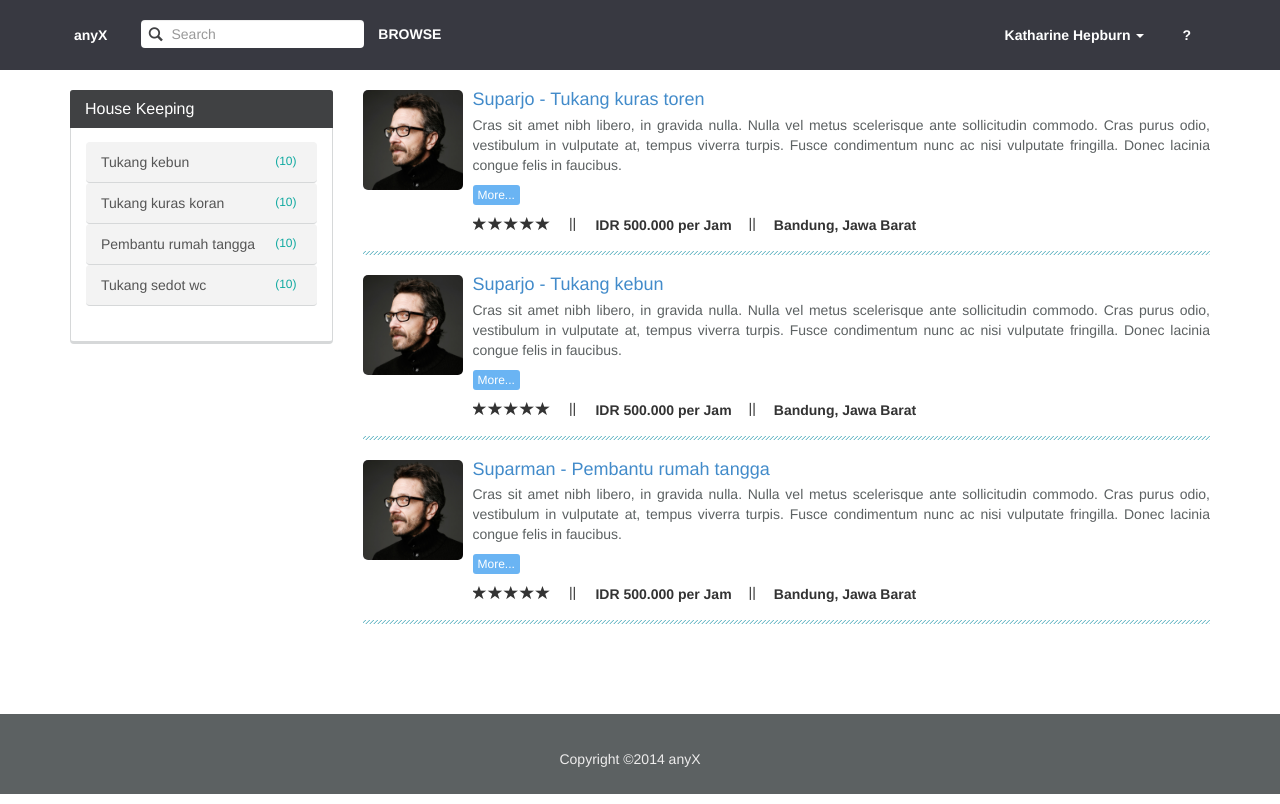
After one commit to fandhi/kuskaspro, a PHP site: page /list-category.php in a window 1280 px wide. The commit adds this page. Run offline with PHP 8.4, Linux system fonts and the light colour scheme.

Commit message:
-tambah file list-category.php -edit css

```diff
--- a/css/style-themes.css
+++ b/css/style-themes.css
@@ -652,7 +652,6 @@ filter: progid:DXImageTransform.Microsoft.gradient( startColorstr='#464646', end
 }
 .theme-style .panel-heading {
     border: none;
-    border-radius: 0;
     margin: -1px;
     color: #fff;
 }
@@ -965,3 +964,15 @@ filter: progid:DXImageTransform.Microsoft.gradient( startColorstr='#464646', end
 right: 7px;
 top: 12px;
 }
+/*menu list category
+-------------------------------------------------*/
+.menu-list-category ul {
+    padding-left: 0px;
+}
+.menu-list-category li {
+    display: block;
+}
+.menu-list-category li .list-group-item {
+    border: none;
+}
+.menu-list-category .list-group .list-group-item:after {content: "";}
--- /dev/null
+++ b/list-category.php
@@ -0,0 +1,112 @@
+<?php
+include 'inc_header.php';
+include 'main-menu-after-login.php';
+?>
+<div class="container">
+    <div class="row">
+        <div class="col-xs-12 col-sm-4 col-md-3">
+            <div class="panel panel-primary inverse-theme menu-list-category">
+                <div class="panel-heading"><h3 class="panel-title">House Keeping</h3></div>
+                <div class="panel-body">
+                    <ul class="list-group inverse-theme">
+                        <li><a class="list-group-item" href="" title="">Tukang kebun <span class="badge">(10)</span></a></li>
+                        <li><a class="list-group-item" href="" title="">Tukang kuras koran <span class="badge">(10)</span></a></li>
+                        <li><a class="list-group-item" href="" title="">Pembantu rumah tangga <span class="badge">(10)</span></a></li>
+                        <li><a class="list-group-item" href="" title="">Tukang sedot wc <span class="badge">(10)</span></a></li>
+                    </ul>
+                </div>
+            </div>
+        </div>
+        <div class="col-sm-8 col-md-9">
+            <ul id="search-result" class=" media-list">
+                <li class="media result-1">
+                    <a class="pull-left" href="#">
+                        <img class="media-object" data-src="holder.js/64x64" alt="64x64" src="img/content/profile/creative-person.jpg" style="width: 100px; height: 100px;">
+                    </a>
+                    <div class="media-body">
+                        <h4 class="media-heading"><a href="">Suparjo - Tukang kuras toren</a></h4>
+                        <div class="result-toggle">
+                            <article>
+                                <p>Cras sit amet nibh libero, in gravida nulla. Nulla vel metus scelerisque ante sollicitudin commodo. Cras purus odio, vestibulum in vulputate at, tempus viverra turpis. Fusce condimentum nunc ac nisi vulputate fringilla. Donec lacinia congue felis in faucibus.</p>
+                                <p>Cras sit amet nibh libero, in gravida nulla. Nulla vel metus scelerisque ante sollicitudin commodo. Cras purus odio, vestibulum in vulputate at, tempus viverra turpis. Fusce condimentum nunc ac nisi vulputate fringilla. Donec lacinia congue felis in faucibus.</p>
+                                <p>Cras sit amet nibh libero, in gravida nulla. Nulla vel metus scelerisque ante sollicitudin commodo. Cras purus odio, vestibulum in vulputate at, tempus viverra turpis. Fusce condimentum nunc ac nisi vulputate fringilla. Donec lacinia congue felis in faucibus.</p>
+                            </article>
+                        </div>
+                        <button class="btn btn-info btn-xs append_top_1 btn_read_more" type="button">More...</button>
+                        <button class="btn btn-info btn-xs append_top_1 btn_less" type="button">Less</button>
+                        <div class="upfix_1 ket-star">
+                            <div class="col-md-2 prefix_0 pasfix_0 pupline">
+                                <span class="glyphicon glyphicon-star"></span>
+                                <span class="glyphicon glyphicon-star"></span>
+                                <span class="glyphicon glyphicon-star"></span>
+                                <span class="glyphicon glyphicon-star"></span>
+                                <span class="glyphicon glyphicon-star"></span>
+                            </div>
+                            <div class="col-lg-6 prefix_0">
+                                <b><span class="pupline">IDR 500.000 per Jam</span> Bandung, Jawa Barat</b>
+                            </div>
+                        </div>
+                    </div>
+                </li>
+                <li class="media result-2">
+                    <a class="pull-left" href="#">
+                        <img class="media-object" data-src="holder.js/64x64" alt="64x64" src="img/content/profile/creative-person.jpg" style="width: 100px; height: 100px;">
+                    </a>
+                    <div class="media-body">
+                        <h4 class="media-heading"><a href="">Suparjo - Tukang kebun</a></h4>
+                        <div class="result-toggle">
+                            <article>
+                                <p>Cras sit amet nibh libero, in gravida nulla. Nulla vel metus scelerisque ante sollicitudin commodo. Cras purus odio, vestibulum in vulputate at, tempus viverra turpis. Fusce condimentum nunc ac nisi vulputate fringilla. Donec lacinia congue felis in faucibus.</p>
+                                <p>Cras sit amet nibh libero, in gravida nulla. Nulla vel metus scelerisque ante sollicitudin commodo. Cras purus odio, vestibulum in vulputate at, tempus viverra turpis. Fusce condimentum nunc ac nisi vulputate fringilla. Donec lacinia congue felis in faucibus.</p>
+                                <p>Cras sit amet nibh libero, in gravida nulla. Nulla vel metus scelerisque ante sollicitudin commodo. Cras purus odio, vestibulum in vulputate at, tempus viverra turpis. Fusce condimentum nunc ac nisi vulputate fringilla. Donec lacinia congue felis in faucibus.</p>
+                            </article>
+                        </div>
+                        <button class="btn btn-info btn-xs append_top_1 btn_read_more" type="button">More...</button>
+                        <button class="btn btn-info btn-xs append_top_1 btn_less" type="button">Less</button>
+                        <div class="upfix_1 ket-star">
+                            <div class="col-md-2 prefix_0 pasfix_0 pupline">
+                                <span class="glyphicon glyphicon-star"></span>
+                                <span class="glyphicon glyphicon-star"></span>
+                                <span class="glyphicon glyphicon-star"></span>
+                                <span class="glyphicon glyphicon-star"></span>
+                                <span class="glyphicon glyphicon-star"></span>
+                            </div>
+                            <div class="col-lg-6 prefix_0">
+                                <b><span class="pupline">IDR 500.000 per Jam</span> Bandung, Jawa Barat</b>
+                            </div>
+                        </div>
+                    </div>
+                </li>
+                <li class="media result-3">
+                    <a class="pull-left" href="#">
+                        <img class="media-object" data-src="holder.js/64x64" alt="64x64" src="img/content/profile/creative-person.jpg" style="width: 100px; height: 100px;">
+                    </a>
+                    <div class="media-body">
+                        <h4 class="media-heading"><a href="">Suparman - Pembantu rumah tangga</a></h4>
+                        <div class="result-toggle">
+                            <article>
+                                <p>Cras sit amet nibh libero, in gravida nulla. Nulla vel metus scelerisque ante sollicitudin commodo. Cras purus odio, vestibulum in vulputate at, tempus viverra turpis. Fusce condimentum nunc ac nisi vulputate fringilla. Donec lacinia congue felis in faucibus.</p>
+                                <p>tempus viverra turpis. Fusce condimentum nunc ac nisi vulputate fringilla. Donec lacinia congue felis in faucibus.</p>
+                            </article>
+                        </div>
+                        <button class="btn btn-info btn-xs append_top_1 btn_read_more" type="button">More...</button>
+                        <button class="btn btn-info btn-xs append_top_1 btn_less" type="button">Less</button>
+                        <div class="upfix_1 ket-star">
+                            <div class="col-md-2 prefix_0 pasfix_0 pupline">
+                                <span class="glyphicon glyphicon-star"></span>
+                                <span class="glyphicon glyphicon-star"></span>
+                                <span class="glyphicon glyphicon-star"></span>
+                                <span class="glyphicon glyphicon-star"></span>
+                                <span class="glyphicon glyphicon-star"></span>
+                            </div>
+                            <div class="col-lg-6 prefix_0">
+                                <b><span class="pupline">IDR 500.000 per Jam</span> Bandung, Jawa Barat</b>
+                            </div>
+                        </div>
+                    </div>
+                </li>
+            </ul>
+        </div>
+    </div><!--end row-->
+</div>
+<?php include 'inc_footer.php'; ?>
```
